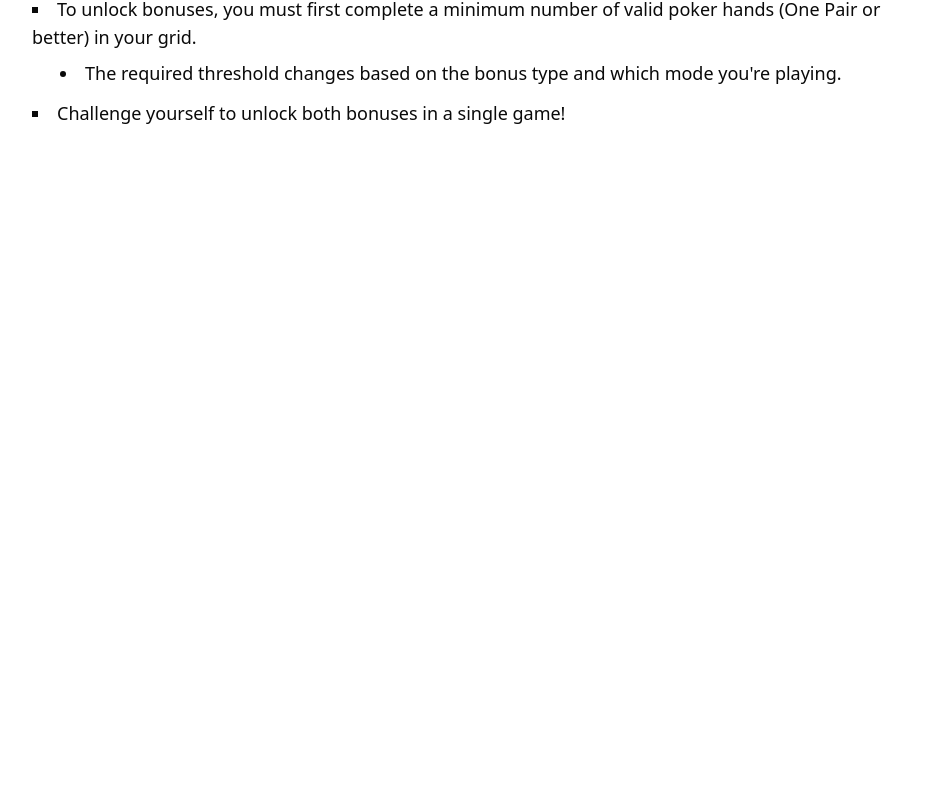
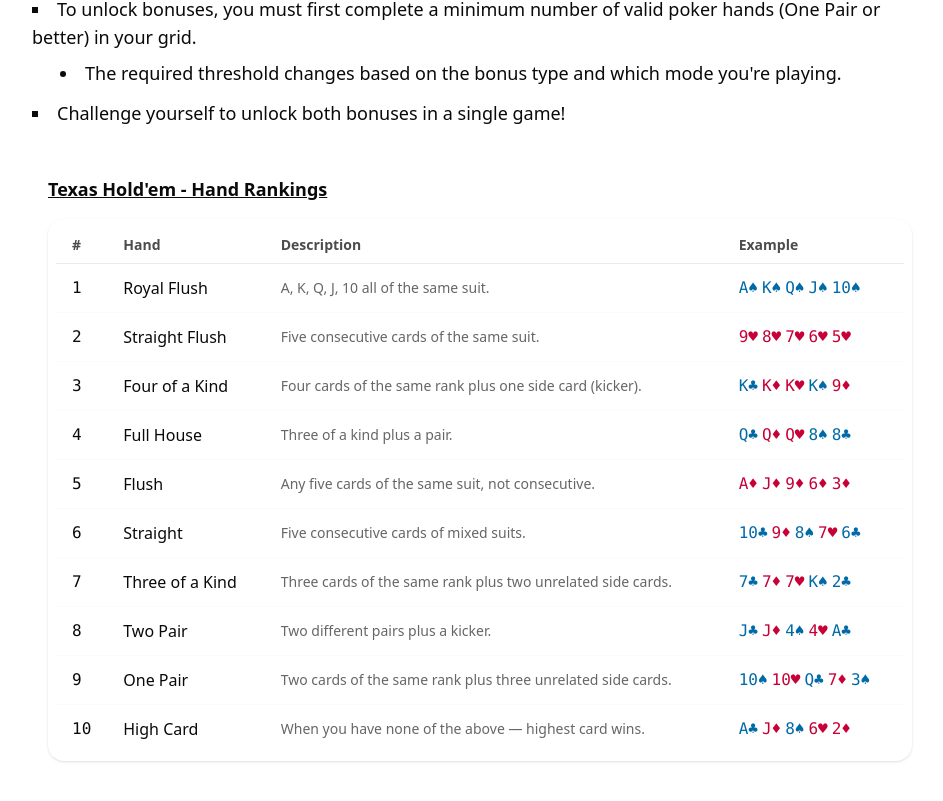
Before and after one commit to gaeljacquin/untitled-card-game, a React (Vite) app in the folder apps/web/: page /how-to-play in a window 1280 px wide. Shown: the part 857-1658 px from the top of the page, without its empty margins (160-1103 px from the left). Before the commit the page ends 1168 px from the top, so only its background shows below. Built offline with nearby package versions, Linux system fonts and the light colour scheme.

Commit message:
refactor: more ui changes 4
added rankings table

```diff
--- /dev/null
+++ b/apps/web/src/components/hand-rankings.tsx
@@ -0,0 +1,105 @@
+export default function HandRankings() {
+  const hands = [
+    {
+      rank: 1,
+      name: 'Royal Flush',
+      description: 'A, K, Q, J, 10 all of the same suit.',
+      example: 'A♠ K♠ Q♠ J♠ 10♠',
+    },
+    {
+      rank: 2,
+      name: 'Straight Flush',
+      description: 'Five consecutive cards of the same suit.',
+      example: '9♥ 8♥ 7♥ 6♥ 5♥',
+    },
+    {
+      rank: 3,
+      name: 'Four of a Kind',
+      description: 'Four cards of the same rank plus one side card (kicker).',
+      example: 'K♣ K♦ K♥ K♠ 9♦',
+    },
+    {
+      rank: 4,
+      name: 'Full House',
+      description: 'Three of a kind plus a pair.',
+      example: 'Q♣ Q♦ Q♥ 8♠ 8♣',
+    },
+    {
+      rank: 5,
+      name: 'Flush',
+      description: 'Any five cards of the same suit, not consecutive.',
+      example: 'A♦ J♦ 9♦ 6♦ 3♦',
+    },
+    {
+      rank: 6,
+      name: 'Straight',
+      description: 'Five consecutive cards of mixed suits.',
+      example: '10♣ 9♦ 8♠ 7♥ 6♣',
+    },
+    {
+      rank: 7,
+      name: 'Three of a Kind',
+      description: 'Three cards of the same rank plus two unrelated side cards.',
+      example: '7♣ 7♦ 7♥ K♠ 2♣',
+    },
+    {
+      rank: 8,
+      name: 'Two Pair',
+      description: 'Two different pairs plus a kicker.',
+      example: 'J♣ J♦ 4♠ 4♥ A♣',
+    },
+    {
+      rank: 9,
+      name: 'One Pair',
+      description: 'Two cards of the same rank plus three unrelated side cards.',
+      example: '10♠ 10♥ Q♣ 7♦ 3♠',
+    },
+    {
+      rank: 10,
+      name: 'High Card',
+      description: 'When you have none of the above — highest card wins.',
+      example: 'A♣ J♦ 8♠ 6♥ 2♦',
+    },
+  ];
+
+  const colorizeCards = (example: string) => {
+    return example.split(' ').map((card, i) => {
+      const hasRedSuit = /[♥♦]/.test(card);
+      const colorClass = hasRedSuit ? 'text-rose-700' : 'text-sky-700';
+      return (
+        <span key={i} className={`${colorClass} font-mono mr-1`}>
+          {card}
+        </span>
+      );
+    });
+  };
+
+  return (
+    <div className="max-w-4xl mx-auto p-4">
+      <h1 className="text-lg font-semibold mb-4 underline">Texas Hold&apos;em - Hand Rankings</h1>
+
+      <div className="overflow-x-auto bg-white rounded-2xl shadow p-2">
+        <table className="min-w-full divide-y divide-gray-200">
+          <thead>
+            <tr className="text-left text-sm text-gray-700">
+              <th className="px-4 py-2">#</th>
+              <th className="px-4 py-2">Hand</th>
+              <th className="px-4 py-2">Description</th>
+              <th className="px-4 py-2">Example</th>
+            </tr>
+          </thead>
+          <tbody className="divide-y divide-gray-100">
+            {hands.map((h) => (
+              <tr key={h.rank} className="hover:bg-gray-50">
+                <td className="px-4 py-3 align-top w-12 font-mono">{h.rank}</td>
+                <td className="px-4 py-3 font-medium">{h.name}</td>
+                <td className="px-4 py-3 text-sm text-gray-600">{h.description}</td>
+                <td className="px-4 py-3 font-mono">{colorizeCards(h.example)}</td>
+              </tr>
+            ))}
+          </tbody>
+        </table>
+      </div>
+    </div>
+  );
+}
--- a/apps/web/src/forms/settings.tsx
+++ b/apps/web/src/forms/settings.tsx
@@ -10,10 +10,8 @@
 import Placeholder from '@/components/placeholder';
 import { Button } from '@/components/ui/button';
 import { Command, CommandGroup, CommandItem, CommandList } from '@/components/ui/command';
-import { Form, FormControl, FormField, FormItem, FormLabel } from '@/components/ui/form';
+import { Form, FormField, FormItem } from '@/components/ui/form';
 import { Popover, PopoverContent, PopoverTrigger } from '@/components/ui/popover';
-import { Separator } from '@/components/ui/separator';
-import { Switch } from '@/components/ui/switch';
 import { ToastAction } from '@/components/ui/toast';
 import { useToast } from '@/hooks/use-toast';
 import { cn } from '@/lib/utils';
@@ -113,51 +111,32 @@
               />
             </div>
             <div className="flex flex-col gap-4 sm:flex-row sm:items-center sm:justify-center">
-              <div className="flex flex-row items-center justify-center gap-4 p-4 rounded-xl bg-black/50 border-white/20 w-full">
-                <FormLabel className="text-white">
-                  <div className="flex h-5 items-center justify-between space-x-2 text-sm">
-                    <div className="text-center">1</div>
-                    <div className="text-center">11</div>
-                  </div>
-                  <Separator />
-                  <div className="flex h-5 items-center justify-between space-x-4 text-sm">
-                    <div className="text-center">12</div>
-                    <div className="text-center">13</div>
-                  </div>
-                </FormLabel>
               <FormField
                 control={form.control}
                 name="rankLabel"
                 render={({ field }) => (
-                    <FormItem className="flex items-center">
-                      <FormControl>
-                        <Switch
-                          className="data-[state=checked]:bg-emerald-700 data-[state=unchecked]:bg-rose-600 items-center rounded-full transition-colors"
-                          checked={field.value}
-                          onCheckedChange={(checked) => {
-                            field.onChange(checked);
+                  <FormItem className="w-full">
+                    <Button
+                      type="button"
+                      onClick={() => {
+                        const newValue = !field.value;
+                        field.onChange(newValue);
                         updateSettings({
                           ...settings,
-                              rankLabel: checked,
+                          rankLabel: newValue,
                         });
                       }}
-                        />
-                      </FormControl>
+                      className={`w-full text-sm px-4 py-2 h-auto text-white cursor-pointer ${
+                        field.value
+                          ? 'bg-green-600 hover:bg-green-700'
+                          : 'bg-sky-600 hover:bg-sky-700'
+                      }`}
+                    >
+                      1-11-12-13 ⇄ A-J-Q-K
+                    </Button>
                   </FormItem>
                 )}
               />
-                <FormLabel className="text-white">
-                  <div className="flex h-5 items-center justify-between space-x-2 text-sm">
-                    <div className="text-center">(A)ce</div>
-                    <div className="text-center">(J)ack</div>
-                  </div>
-                  <Separator />
-                  <div className="flex h-5 items-center justify-between space-x-4 text-sm">
-                    <div className="text-center">(Q)ueen</div>
-                    <div className="text-center">(K)ing</div>
-                  </div>
-                </FormLabel>
-              </div>
             </div>
           </div>
 
--- a/apps/web/src/views/ab-mode.tsx
+++ b/apps/web/src/views/ab-mode.tsx
@@ -118,7 +118,7 @@
           </Button>
         </motion.div>
 
-        <div className="flex-1 flex flex-col items-center justify-center overflow-auto">
+        <div className="flex flex-col items-center justify-center overflow-auto">
           <PlayingField
             modeSlug={modeSlug}
             abCards={abCards}
--- a/apps/web/src/views/game-mode-select.tsx
+++ b/apps/web/src/views/game-mode-select.tsx
@@ -63,7 +63,7 @@
                   onClick={() => navigate('/game/four')}
                   className="w-full text-5xl font-black px-16 py-8 h-auto bg-yellow-500 hover:bg-yellow-600 text-white cursor-pointer"
                 >
-                  Four (4×4)
+                  4 × 4
                 </Button>
               </motion.div>
 
@@ -73,7 +73,7 @@
                   onClick={() => navigate('/game/five')}
                   className="w-full text-5xl font-black px-16 py-8 h-auto bg-blue-500 hover:bg-blue-600 text-white cursor-pointer"
                 >
-                  Five (5×5)
+                  5 × 5
                 </Button>
               </motion.div>
             </div>
@@ -96,8 +96,8 @@
             >
               <Button
                 onClick={toggleJokers}
-                className={`w-3/4 text-3xl font-black px-12 py-6 h-auto text-white cursor-pointer ${
-                  jokersEnabled ? 'bg-green-600 hover:bg-green-700' : 'bg-red-600 hover:bg-red-700'
+                className={`w-3/4 text-xl font-black px-12 py-4 h-auto text-white cursor-pointer ${
+                  jokersEnabled ? 'bg-red-600 hover:bg-red-700' : 'bg-slate-600 hover:bg-slate-700'
                 }`}
               >
                 {jokersEnabled ? 'Jokers ON*' : 'Jokers OFF'}
--- a/apps/web/src/views/how-to-play.tsx
+++ b/apps/web/src/views/how-to-play.tsx
@@ -5,6 +5,7 @@
 import { useNavigate } from 'react-router-dom';
 
 import Footer from '@/components/footer';
+import HandRankings from '@/components/hand-rankings';
 import { Button } from '@/components/ui/button';
 import { PageTransition } from '@/components/ui/page-transition';
 
@@ -61,10 +62,7 @@
                   <li>
                     <strong>Discard & Draw</strong>
                     <ul className="list-disc list-inside space-y-2 ml-7 mt-2">
-                      <li>
-                        When you&apos;re happy with your placements, click the &quot;Discard&quot;
-                        button.
-                      </li>
+                      <li>When you&apos;re happy with your placements, click &quot;Next&quot; .</li>
                       <li>Your leftover card goes to the discard pile.</li>
                       <li>You&apos;ll receive a fresh hand of cards.</li>
                       <li>Previously placed cards are locked and cannot be moved.</li>
@@ -105,6 +103,8 @@
               </section>
             </div>
 
+            <HandRankings />
+
             <div className="flex justify-center pt-8">
               <Footer />
             </div>
```
Lines whose indentation alone changed are shown as unchanged.
